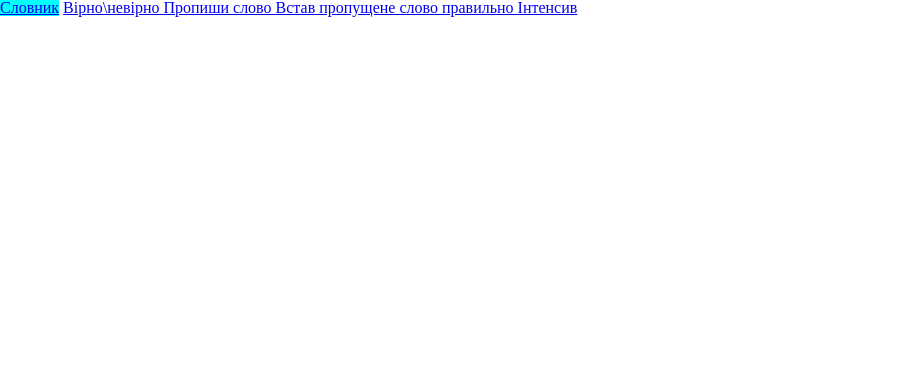
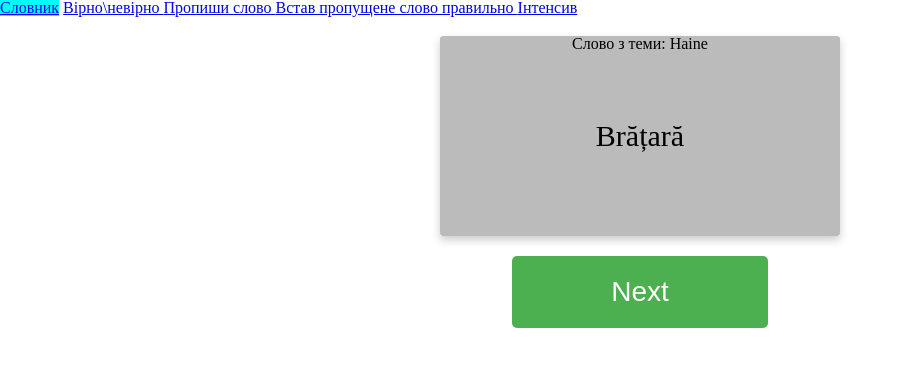
Before and after one commit to VadimHnatyuk28/romanian, a plain HTML site: page index.html in a window 1280 px wide. Shown: the whole page, without its empty margins (0-906 px from the left). Drawn offline with Linux system fonts and the light colour scheme.

Commit message:
add data files and also finished vocabulary logic and add some styles

```diff
--- /dev/null
+++ b/data/words.json
@@ -0,0 +1,97 @@
+[
+  {
+    "topic": "Meserii",
+    "words": [
+      {
+        "rom": "Profesie",
+        "ukr": "Професія"
+      },
+      {
+        "rom": "Contabil",
+        "ukr": "Бухгалтер"
+      },
+      {
+        "rom": "Medic",
+        "ukr": "Медик"
+      },
+      {
+        "rom": "Doctor",
+        "ukr": "Лікар"
+      },
+      {
+        "rom": "Ziarist",
+        "ukr": "Журналіст"
+      },
+      {
+        "rom": "Secretar",
+        "ukr": "Секретар"
+      },
+      {
+        "rom": "Inginer",
+        "ukr": "Інжинер"
+      },
+      {
+        "rom": "Farmacist",
+        "ukr": "Фармацевт"
+      }
+    ]
+  },
+  {
+    "topic": "Haine",
+    "words": [
+      {
+        "rom": "Butoni manșetă",
+        "ukr": "Запонки"
+      },
+      {
+        "rom": "Broșă",
+        "ukr": "Брошка"
+      },
+      {
+        "rom": "Lanț",
+        "ukr": "Ланцюжок"
+      },
+      {
+        "rom": "Cercei",
+        "ukr": "Сирежки"
+      },
+      {
+        "rom": "Brățară",
+        "ukr": "Браслет"
+      },
+      {
+        "rom": "Colier",
+        "ukr": "Кольє"
+      },
+      {
+        "rom": "Inel",
+        "ukr": "Каблучка"
+      },
+      {
+        "rom": "Ceas",
+        "ukr": "Годинник"
+      }
+    ]
+  },
+  {
+    "topic": "Acasă",
+    "words": [
+      {
+        "rom": "Mobilă",
+        "ukr": "Меблі"
+      },
+      {
+        "rom": "Apartament",
+        "ukr": "Квартира"
+      },
+      {
+        "rom": "Casă",
+        "ukr": "Дім"
+      },
+      {
+        "rom": "Acasă",
+        "ukr": "Вдома"
+      }
+    ]
+  }
+]
--- a/index.html
+++ b/index.html
@@ -26,6 +26,7 @@
     <div class="root"></div>
 
     <!-- Scripts -->
-    <script src="scripts/main.js"></script>
+    <script type="module" src="scripts/main.js"></script>
+    <script type="module" src="scripts/renderVocabulary.js"></script>
   </body>
 </html>
--- /dev/null
+++ b/scripts/getData.js
@@ -0,0 +1,8 @@
+async function getData() {
+  const response = await fetch("../data/words.json");
+  const data = await response.json();
+  console.log(data);
+  return data;
+}
+
+export default getData();
--- a/scripts/main.js
+++ b/scripts/main.js
@@ -10,8 +10,3 @@ navs.forEach((element) => {
     element.classList.remove("activeBtn");
   });
 });
-
-let root = document.querySelector(".root");
-function a() {
-  root.innerHTML = `<h1>Good</h1>`;
-}
--- /dev/null
+++ b/scripts/renderVocabulary.js
@@ -0,0 +1,44 @@
+import getData from "./getData.js";
+const postsData = await getData;
+
+function render() {
+  let cont = document.querySelector(".root");
+  let countOfTopic = postsData.length;
+  let numberOfTopic = getRandomInt(0, countOfTopic - 1);
+  let numberOfWord = getRandomInt(0, postsData[numberOfTopic].words.length - 1);
+
+  // Rendering of word card
+  cont.innerHTML = `
+    <div class="content">
+
+        <div class="flip-card">
+        <div class="flip-card-inner">
+            <div class="flip-card-front">
+            <h1 >Слово з теми: ${postsData[numberOfTopic].topic}</h1>
+            <h1 class="romanian-word">${postsData[numberOfTopic].words[numberOfWord].rom}</h1>
+            </div>
+            <div class="flip-card-back">
+            <h1 >Слово з теми: ${postsData[numberOfTopic].topic}</h1>
+            <h1 class="ukrainian-word">${postsData[numberOfTopic].words[numberOfWord].ukr}</h1>
+            </div>
+        </div>
+        </div>
+    </div>
+    <button type="button" class="nextWord">Next</button>
+    `;
+  // Nex word after click on btn
+  let nextWord = document.querySelector(".nextWord");
+  nextWord.addEventListener("click", function () {
+    render();
+    console.log(numberOfTopic, numberOfWord);
+  });
+}
+
+// Here we get random number for rendering random word
+function getRandomInt(min, max) {
+  min = Math.ceil(min);
+  max = Math.floor(max);
+  return Math.floor(Math.random() * (max - min + 1)) + min;
+}
+
+render();
--- a/styles/main.css
+++ b/styles/main.css
@@ -1,3 +1,114 @@
 .activeBtn {
   background-color: aqua;
 }
+
+.romanian-word,
+.ukrainian-word {
+  font-size: 30px;
+  margin-top: 69px;
+}
+
+.root {
+  align-items: center;
+  justify-content: center;
+  text-align: center;
+}
+
+.content {
+  width: min-content;
+  display: block;
+  margin: 20px auto;
+}
+
+/*
+Styles for flipboard animations
+*/
+
+.flip-card {
+  background-color: transparent;
+  width: 400px;
+  height: 200px;
+  perspective: 1000px;
+}
+
+.flip-card-inner {
+  position: relative;
+  width: 100%;
+  height: 100%;
+  text-align: center;
+  transition: transform 0.6s;
+  transform-style: preserve-3d;
+  box-shadow: 0 4px 8px 0 rgba(0, 0, 0, 0.2);
+}
+
+.flip-card:hover .flip-card-inner {
+  transform: rotateY(180deg);
+}
+
+.flip-card-front,
+.flip-card-back {
+  border-radius: 3px;
+  position: absolute;
+  width: 100%;
+  height: 100%;
+  -webkit-backface-visibility: hidden;
+  backface-visibility: hidden;
+}
+
+.flip-card-front {
+  background-color: #bbb;
+  color: black;
+}
+
+.flip-card-back {
+  background-color: #2980b9;
+  color: white;
+  transform: rotateY(180deg);
+}
+
+/*
+
+Style for nexWord btn
+*/
+
+.nextWord {
+  display: block;
+  margin: 5px auto;
+}
+
+.nextWord {
+  position: relative;
+  background-color: #4caf50;
+  border: none;
+  font-size: 28px;
+  color: #ffffff;
+  padding: 20px;
+  width: 200px;
+  text-align: center;
+  transition-duration: 0.4s;
+  text-decoration: none;
+  overflow: hidden;
+  cursor: pointer;
+  border-radius: 5px;
+  width: 20%;
+}
+
+.nextWord:after {
+  content: "";
+  background: #f1f1f1;
+  display: block;
+  position: absolute;
+  padding-top: 300%;
+  padding-left: 350%;
+  margin-left: -20px !important;
+  margin-top: -120%;
+  opacity: 0;
+  transition: all 0.8s;
+}
+
+.nextWord:active:after {
+  padding: 0;
+  margin: 0;
+  opacity: 1;
+  transition: 0s;
+}
```
